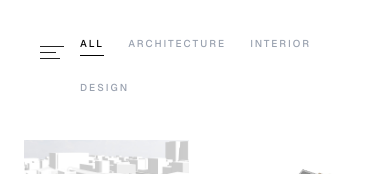
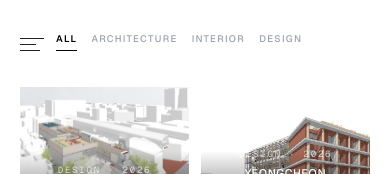
Before and after one commit to imin337-hash/like-architects-web, a Next.js app: page / in a window 390 px wide. Shown: the top 174 px of the page. Built offline with nearby package versions, Linux system fonts and the light colour scheme.

Commit message:
fix(ui): ensure mobile categories stay in a single clean row

```diff
--- a/src/app/page.tsx
+++ b/src/app/page.tsx
@@ -43,17 +43,17 @@ export default function Home() {
     });
 
   return (
-    <section className="min-h-screen flex flex-col px-6 lg:px-10 pb-10">
+    <section className="min-h-screen flex flex-col px-5 sm:px-6 lg:px-10 pb-10">
 
-      {/* 상단 카테고리 필터 영역 (스티키 & 햄버거 메뉴와 황금 비율 정렬) */}
-      <div className={`sticky top-0 z-40 bg-white/95 backdrop-blur-md pt-9 pb-6 mb-4 flex flex-wrap gap-6 lg:gap-8 text-[10px] font-medium tracking-[0.2em] uppercase transition-all duration-500 ${isOpen ? 'pl-0' : 'pl-14 lg:pl-16'}`}>
+      {/* 상단 카테고리 필터 영역 (모바일 1줄 고정 & 햄버거 메뉴와 황금 비율 정렬) */}
+      <div className={`sticky top-0 z-40 bg-white/95 backdrop-blur-md pt-8 sm:pt-9 pb-5 sm:pb-6 mb-4 flex flex-nowrap items-center overflow-x-auto hide-scrollbar gap-3.5 sm:gap-6 lg:gap-8 text-[9.5px] sm:text-[10px] font-medium tracking-[0.14em] lg:tracking-[0.2em] uppercase transition-all duration-500 ${isOpen ? 'pl-0' : 'pl-9 sm:pl-12 lg:pl-16'}`}>
         {CATEGORIES.map(category => (
           <button
             key={category}
             onClick={() => setActiveCategory(category)}
-            className={`transition-colors border-b pb-1 ${
+            className={`flex-shrink-0 whitespace-nowrap transition-colors border-b pb-1 ${
               activeCategory === category
-                ? "text-black border-black"
+                ? "text-black border-black font-semibold"
                 : "text-gray-400 border-transparent hover:text-gray-600"
             }`}
           >
--- a/src/components/Sidebar.tsx
+++ b/src/components/Sidebar.tsx
@@ -12,7 +12,7 @@ export default function Sidebar() {
       {/* 토글 아이콘 (열림: 좌측 화살표, 닫힘: 햄버거 메뉴) */}
       <button
         onClick={toggle}
-        className="fixed top-10 left-10 z-[60] w-6 h-6 flex justify-center items-center text-[#222] transition-all duration-500 hover:opacity-60"
+        className="fixed top-8 sm:top-9 lg:top-10 left-5 sm:left-7 lg:left-10 z-[60] w-6 h-6 flex justify-center items-center text-[#222] transition-all duration-500 hover:opacity-60"
         aria-label="Toggle Menu"
       >
         {isOpen ? (
```
